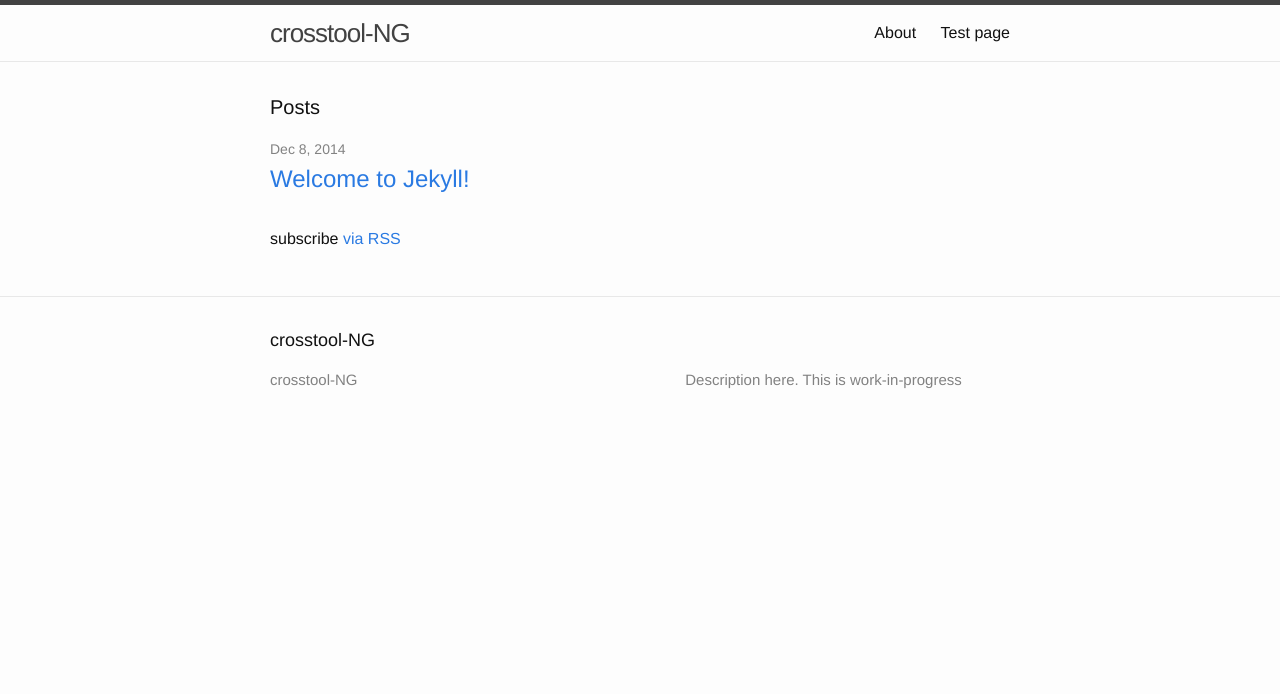
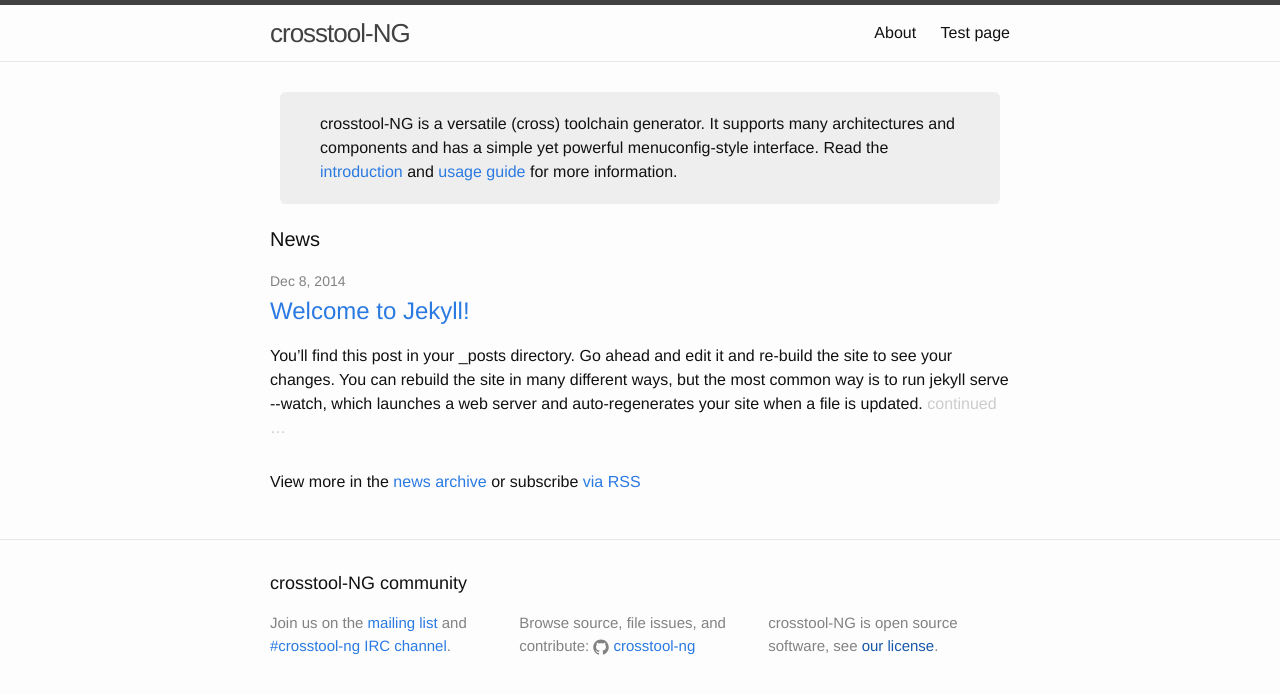
Before and after one commit to crosstool-ng/crosstool-ng.github.io, a Jekyll site: the page built from index.html, in a window 1280 px wide. Shown: the top 694 px of the page. Built offline with Jekyll 4.4.1, drawn with Linux system fonts in a browser that asks for light colours; Markdown is read by kramdown in place of the engine named in the settings.

Commit message:
some layout for home page, footer
Home page:

- tiny intro with link to introductory materials for new users
- displays three news items (truncated to first paragraph)

Footer:

- community links: list, IRC, Github

```diff
--- a/_config.yml
+++ b/_config.yml
@@ -4,9 +4,10 @@
 description: [Description here. This is work-in-progress]
 baseurl: "" # the subpath of your site, e.g. /blog/
 url: "http://crosstool-ng.github.com" # the base hostname & protocol for your site
-#email: your-email@domain.com
-#twitter_username: jekyllrb
-#github_username:  jekyll
+github_username: crosstool-ng
+license_url: https://raw.githubusercontent.com/crosstool-ng/crosstool-ng/master/COPYING
+mailinglist_url: https://sourceware.org/ml/crossgcc/
+irc_url: irc://irc.freenode.net/#crosstool-ng
 
 # Build settings
 
@@ -17,3 +18,12 @@
 redcarpet:
   extensions: ["no_intra_emphasis", "fenced_code_blocks", "autolink", "strikethrough", "superscript", "tables"]
 # okay, that works nicely
+
+# use 'post' layout for posts by default (so it can be omitted in front matter)
+defaults:
+  -
+    scope:
+      path: "" # an empty string here means all files in the project
+      type: "posts" # previously `post` in Jekyll 2.2.
+    values:
+      layout: "post"
--- a/_includes/footer.html
+++ b/_includes/footer.html
@@ -2,20 +2,19 @@
 
   <div class="wrapper">
 
-    <h2 class="footer-heading">{{ site.title }}</h2>
+    <h2 class="footer-heading">{{ site.title }} community</h2>
 
     <div class="footer-col-wrapper">
       <div class="footer-col  footer-col-1">
         <ul class="contact-list">
-          <li>{{ site.title }}</li>
-          <li><a href="mailto:{{ site.email }}">{{ site.email }}</a></li>
+            <li>Join us on the <a href="{{ site.mailinglist_url }}">mailing list</a> and <a href="{{ site.irc_url }}">#crosstool-ng IRC channel</a>.</li>
         </ul>
       </div>
 
       <div class="footer-col  footer-col-2">
         <ul class="social-media-list">
           {% if site.github_username %}
-          <li>
+          <li>Browse source, file issues, and contribute:
             <a href="https://github.com/{{ site.github_username }}">
               <span class="icon  icon--github">
                 <svg viewBox="0 0 16 16">
@@ -28,25 +27,11 @@
           </li>
           {% endif %}
 
-          {% if site.twitter_username %}
-          <li>
-            <a href="https://twitter.com/{{ site.twitter_username }}">
-              <span class="icon  icon--twitter">
-                <svg viewBox="0 0 16 16">
-                  <path fill="#828282" d="M15.969,3.058c-0.586,0.26-1.217,0.436-1.878,0.515c0.675-0.405,1.194-1.045,1.438-1.809
-                  c-0.632,0.375-1.332,0.647-2.076,0.793c-0.596-0.636-1.446-1.033-2.387-1.033c-1.806,0-3.27,1.464-3.27,3.27 c0,0.256,0.029,0.506,0.085,0.745C5.163,5.404,2.753,4.102,1.14,2.124C0.859,2.607,0.698,3.168,0.698,3.767 c0,1.134,0.577,2.135,1.455,2.722C1.616,6.472,1.112,6.325,0.671,6.08c0,0.014,0,0.027,0,0.041c0,1.584,1.127,2.906,2.623,3.206 C3.02,9.402,2.731,9.442,2.433,9.442c-0.211,0-0.416-0.021-0.615-0.059c0.416,1.299,1.624,2.245,3.055,2.271 c-1.119,0.877-2.529,1.4-4.061,1.4c-0.264,0-0.524-0.015-0.78-0.046c1.447,0.928,3.166,1.469,5.013,1.469 c6.015,0,9.304-4.983,9.304-9.304c0-0.142-0.003-0.283-0.009-0.423C14.976,4.29,15.531,3.714,15.969,3.058z"/>
-                </svg>
-              </span>
-
-              <span class="username">{{ site.twitter_username }}</span>
-            </a>
-          </li>
-          {% endif %}
         </ul>
       </div>
 
       <div class="footer-col  footer-col-3">
-        <p class="text">{{ site.description }}</p>
+          <p class="text">crosstool-NG is open source software, see <a href="{{ site.lincese_url }}">our license</a>.</p>
       </div>
     </div>
 
--- /dev/null
+++ b/_includes/intro.html
@@ -0,0 +1,3 @@
+<div id="intro">
+    <span class="ctng">crosstool-NG</span> is a versatile (cross) toolchain generator. It supports many architectures and components and has a simple yet powerful menuconfig-style interface. Read the <a href="{{ "/introduction" | prepend: site.baseurl }}">introduction</a> and <a href="{{ "/usage" | prepend: site.baseurl }}">usage guide</a> for more information.
+</div>
--- /dev/null
+++ b/_sass/_custom.scss
@@ -0,0 +1,18 @@
+#intro {
+    background-color: #eee;
+    border-radius: 6px;
+    padding: 20px 40px;
+    margin: 0 10px 20px;
+}
+
+.ctng {
+    font-weight: 400;
+}
+
+.excerpt-continue {
+    color: #ccc !important;
+}
+
+footer a {
+    font-weight: 400;
+}
--- a/_sass/_layout.scss
+++ b/_sass/_layout.scss
@@ -121,18 +121,18 @@
 }
 
 .footer-col-1 {
-    width: -webkit-calc(35% - (#{$spacing-unit} / 2));
-    width:         calc(35% - (#{$spacing-unit} / 2));
+    width: -webkit-calc(33% - (#{$spacing-unit} / 2));
+    width:         calc(33% - (#{$spacing-unit} / 2));
 }
 
 .footer-col-2 {
-    width: -webkit-calc(20% - (#{$spacing-unit} / 2));
-    width:         calc(20% - (#{$spacing-unit} / 2));
+    width: -webkit-calc(33% - (#{$spacing-unit} / 2));
+    width:         calc(33% - (#{$spacing-unit} / 2));
 }
 
 .footer-col-3 {
-    width: -webkit-calc(45% - (#{$spacing-unit} / 2));
-    width:         calc(45% - (#{$spacing-unit} / 2));
+    width: -webkit-calc(33% - (#{$spacing-unit} / 2));
+    width:         calc(33% - (#{$spacing-unit} / 2));
 }
 
 @include media-query($on-laptop) {
--- a/css/main.scss
+++ b/css/main.scss
@@ -45,5 +45,6 @@
 @import
         "base",
         "layout",
-        "syntax-highlighting"
+        "syntax-highlighting",
+        "custom"
 ;
--- a/index.html
+++ b/index.html
@@ -4,20 +4,26 @@
 
 <div class="home">
 
-  <h1 class="page-heading">Posts</h1>
+  {% include intro.html %}
+
+  <h1 class="page-heading">News</h1>
 
   <ul class="post-list">
-    {% for post in site.posts %}
+    {% for post in site.posts limit:3 %}
       <li>
         <span class="post-meta">{{ post.date | date: "%b %-d, %Y" }}</span>
 
         <h2>
           <a class="post-link" href="{{ post.url | prepend: site.baseurl }}">{{ post.title }}</a>
         </h2>
+        <span class="excerpt">{{ post.excerpt | strip_html }}</span>
+        {% if post.excerpt != post.content %}
+          <a class="excerpt-continue" href="{{ post.url | prepend: site.baseurl }}">continued …</a>
+        {% endif %}
       </li>
     {% endfor %}
   </ul>
 
-  <p class="rss-subscribe">subscribe <a href="{{ "/feed.xml" | prepend: site.baseurl }}">via RSS</a></p>
+  <p class="rss-subscribe">View more in the <a href="{{ "/archive" | prepend: site.baseurl }}">news archive</a> or subscribe <a href="{{ "/feed.xml" | prepend: site.baseurl }}">via RSS</a></p>
 
 </div>
```
